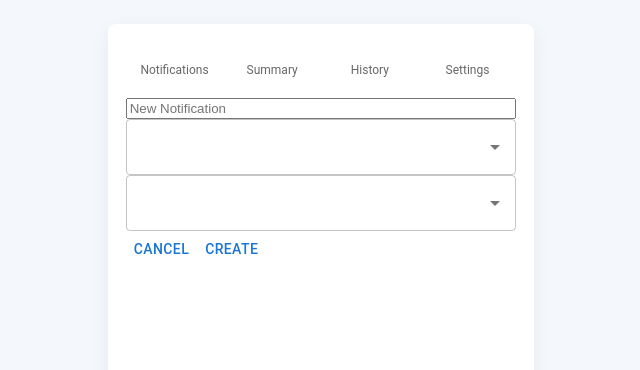
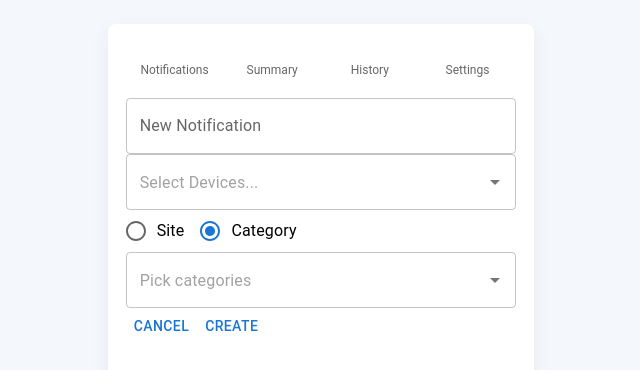
Before and after one commit to CSB715/Web-App---Smith-Micro, a React (Vite) app: page /settings/notifications/create-notification in a window 1280 px wide. Shown: the top 370 px of the page, without its empty margins (319-959 px from the left). Built offline with nearby package versions, Linux system fonts and the light colour scheme; no server answers; the database is empty; sample sign-in values are in the browser's storage.

Commit message:
site trigger

```diff
--- a/src/components/DeviceSelect.tsx
+++ b/src/components/DeviceSelect.tsx
@@ -57,7 +57,7 @@ export default function DeviceSelect({
             </li>
           );
         }}
-        renderInput={(params) => <TextField {...params} />}
+        renderInput={(params) => <TextField {...params} placeholder="Select Devices..."/>}
       />
     </>
   );
--- a/src/pages/CreateNotificationTriggerPage.tsx
+++ b/src/pages/CreateNotificationTriggerPage.tsx
@@ -10,19 +10,24 @@ import {
 } from "../utils/firestore";
 import { doc, type DocumentData } from "firebase/firestore";
 import DeviceSelect from "../components/DeviceSelect";
-import { Autocomplete, Button, TextField } from "@mui/material";
+import { Autocomplete, Button, FormControl, RadioGroup, TextField, FormControlLabel, Radio } from "@mui/material";
+
+type AlertType = "Site" | "Category";
 
 export default function CreateNotificationTriggerPage() {
   const notifID  = useLocation().state ? (useLocation().state as { notifID: string }).notifID : "";
   const hasMounted = useRef(false);
   const navigate = useNavigate();
 
+  const [name, setName] = useState<string>("");
   const [categories, setCategories] = useState<string[]>([]);
+  const [sites, setSites] = useState<string[]>([]);
   const [devices, setDevices] = useState<{ id: string; data: DocumentData }[]>(
     [],
   );
   const [selectedDevices, setSelectedDevices] = useState<string[]>([]);
   const [ uid, setUid] = useState<string>("");
+  const [alertType, setAlertType] = useState<AlertType>("Category");
 
   useEffect(() => {
     if (!hasMounted.current) {
@@ -34,8 +39,11 @@ export default function CreateNotificationTriggerPage() {
             // load selected devices and categories
             const notifRef = doc(db, "Users", user.uid, "NotificationTriggers", notifID);
             const notifSnap = await GetDoc(notifRef.path);
-            setCategories(notifSnap!.data.categories);
+
+            setName(notifSnap!.data.name);
+            setCategories(notifSnap!.data.categories ? notifSnap!.data.categories : [] );
             setSelectedDevices(notifSnap!.data.devices);
+            setSites(notifSnap!.data.sites ? notifSnap!.data.sites : [] );
             const nameInput = document.getElementById("newNotification") as HTMLInputElement;
             nameInput.value = notifSnap!.data.name;
           }
@@ -64,12 +72,13 @@ export default function CreateNotificationTriggerPage() {
     const nameInput = document.getElementById(
       "newNotification",
     ) as HTMLInputElement;
-    console.log(deviceIds);
     CreateNotificationTrigger(
       uid,
       nameInput.value,
       selectedDevices,
       categories,
+      sites,
+      alertType,
       notifID
     );
     navigate("/settings/notifications");
@@ -77,7 +86,14 @@ export default function CreateNotificationTriggerPage() {
 
   return (
     <>
-      <input type="text" id="newNotification" placeholder="New Notification" />
+      <FormControl>
+        <TextField id="newNotification"
+          label="New Notification"
+          variant="outlined"
+          placeholder="New Notification"
+          value={name}
+          onChange={(e) => setName(e.target.value)}
+        />
 
         <DeviceSelect
           devices={devices.map((d) => d.data.name)}
@@ -85,6 +101,17 @@ export default function CreateNotificationTriggerPage() {
           setSelectedDevices={setSelectedDevices}
         />
 
+        <RadioGroup row
+          aria-labelledby="site-or-category"
+          name="site-or-category-group"
+          value={alertType}
+          onChange={(e) => setAlertType(e.target.value as AlertType)}
+        >
+          <FormControlLabel value="Site" control={<Radio />} label="Site" />
+          <FormControlLabel value="Category" control={<Radio />} label="Category" />
+        </RadioGroup>
+
+        {alertType === "Category" && (
           <Autocomplete
             multiple
             value={categories}
@@ -92,8 +119,24 @@ export default function CreateNotificationTriggerPage() {
               setCategories(newValue);
             }}
             options={["Shopping", "Entertainment"]}
-        renderInput={(params) => <TextField {...params} />}
+            renderInput={(params) => <TextField {...params} placeholder="Pick categories"/>}
           />
+        )}
+
+        {alertType === "Site" && (
+          <Autocomplete
+            freeSolo
+            multiple
+            value={sites}
+            onChange={(_: any, newValue: Array<string>) => {
+              setSites(newValue);
+            }}
+            options={[]} /* add site names maybe?  */
+            renderInput={(params) => <TextField {...params} placeholder="Enter site URLs"/>}
+          />
+        )}
+
+
 
         <div>
           <Button
@@ -106,6 +149,11 @@ export default function CreateNotificationTriggerPage() {
             Create
           </Button>
         </div>
+      </FormControl>
+
+
+
+
     </>
   );
 }
--- a/src/utils/firestore.tsx
+++ b/src/utils/firestore.tsx
@@ -233,21 +233,25 @@ export function CreateNotificationTrigger(
   name: string,
   deviceIds: string[],
   categories: string[],
+  sites: string[],
+  alertType: string,
   notifID: string
 ) {
+  const docObj = (alertType === "Category") ? {
+                                                name: name,
+                                                devices: deviceIds,
+                                                categories: categories,
+                                              }
+                                              : {
+                                                name: name,
+                                                devices: deviceIds,
+                                                sites: sites,
+                                              };
+
   if (notifID != "") {
-    // Update existing notification
-    const notifRef = doc(db, "Users", uid, "NotificationTriggers", notifID);
-    return setDoc(notifRef, {
-      name: name,
-      devices: deviceIds,
-      categories: categories,
-    });
-  } else {
-    addDoc(collection(db, "Users", uid, "NotificationTriggers"), {
-      name: name,
-      devices: deviceIds,
-      categories: categories,
-    });
+    // For cleanness remove existing notification
+    deleteDoc(doc(db, "Users", uid, "NotificationTriggers", notifID));
+  }
+
+  addDoc(collection(db, "Users", uid, "NotificationTriggers"), docObj);
 }
-}
```
Lines whose indentation alone changed are shown as unchanged.
